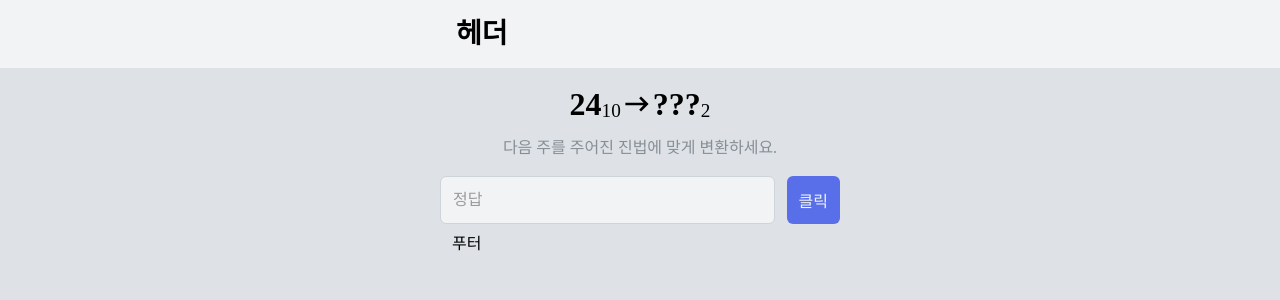
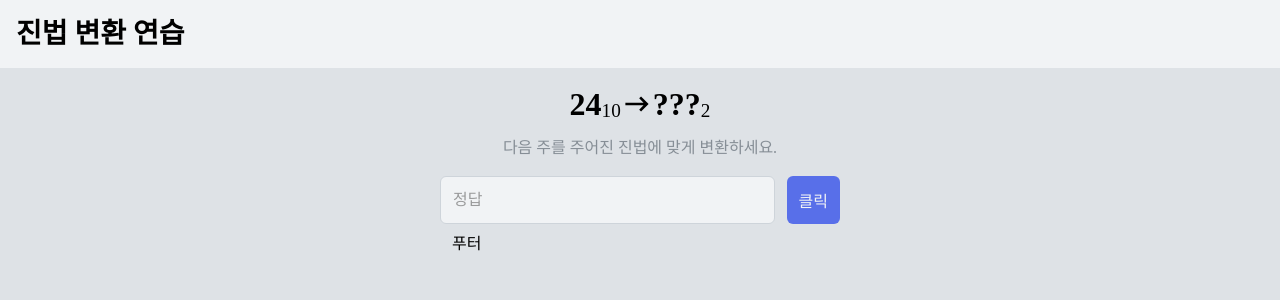
Before and after one commit to kichan05/jinbub, a React (Create React App) app: page / in a window 1280 px wide. Shown: the top 300 px of the page. Built offline with nearby package versions, Linux system fonts and the light colour scheme; a web font is replaced by a local one.

Commit message:
헤더 변경

```diff
--- a/src/component/Header.js
+++ b/src/component/Header.js
@@ -12,7 +12,7 @@ const HeaderStyle = styled.header`
   & > div {
     width: 100%;
     height: 100%;
-    max-width: ${p => p.theme.size.mobileMaxWidth}px;
+    // max-width: ${p => p.theme.size.mobileMaxWidth}px;
 
     padding: 20px 16px;
     margin: 0 auto;
@@ -33,7 +33,7 @@ const Header = () => {
   return (
     <HeaderStyle ref={headerElement}>
       <div>
-        <h1>헤더</h1>
+        <h1>진법 변환 연습</h1>
       </div>
     </HeaderStyle>
   )
```
